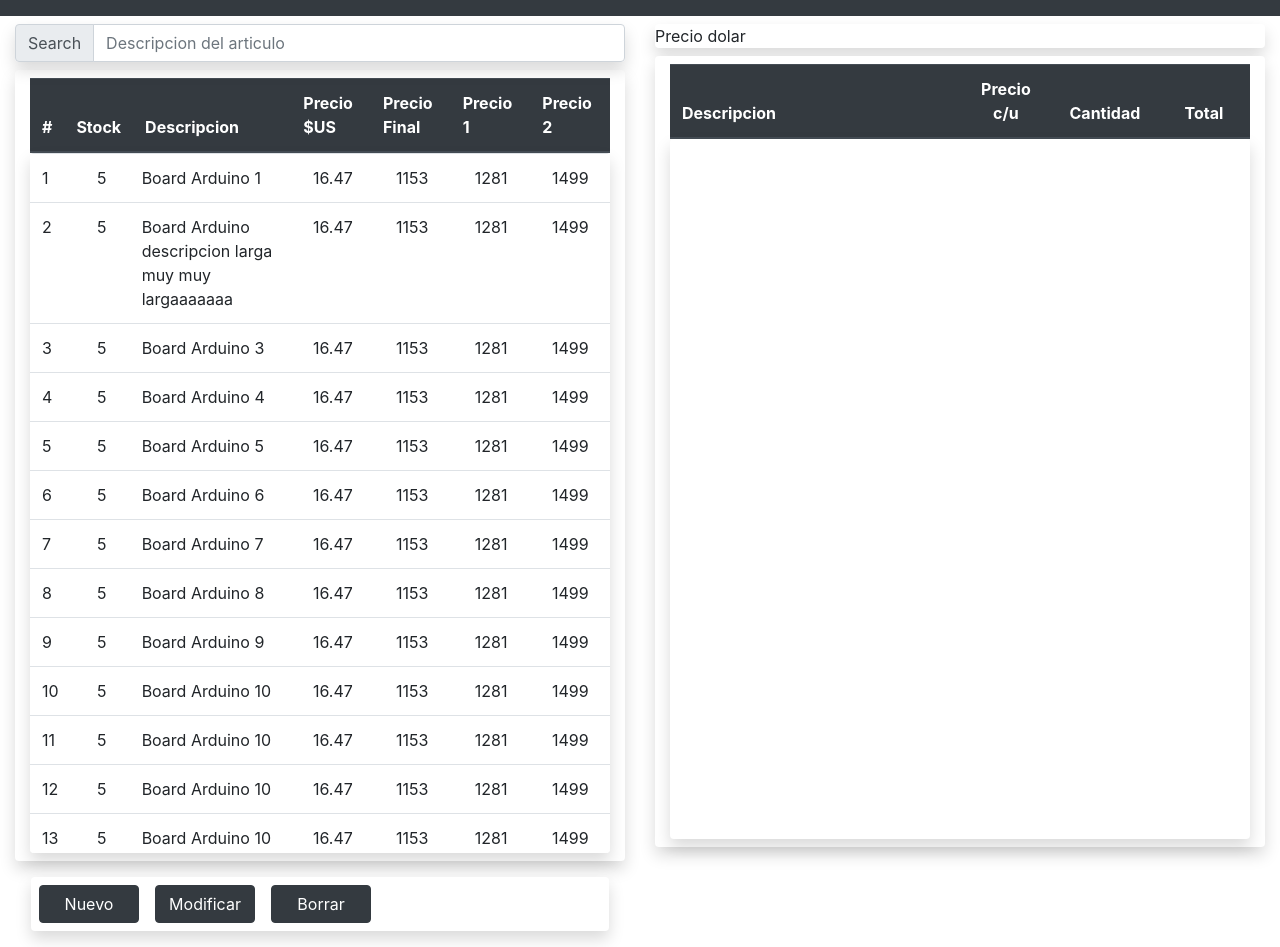
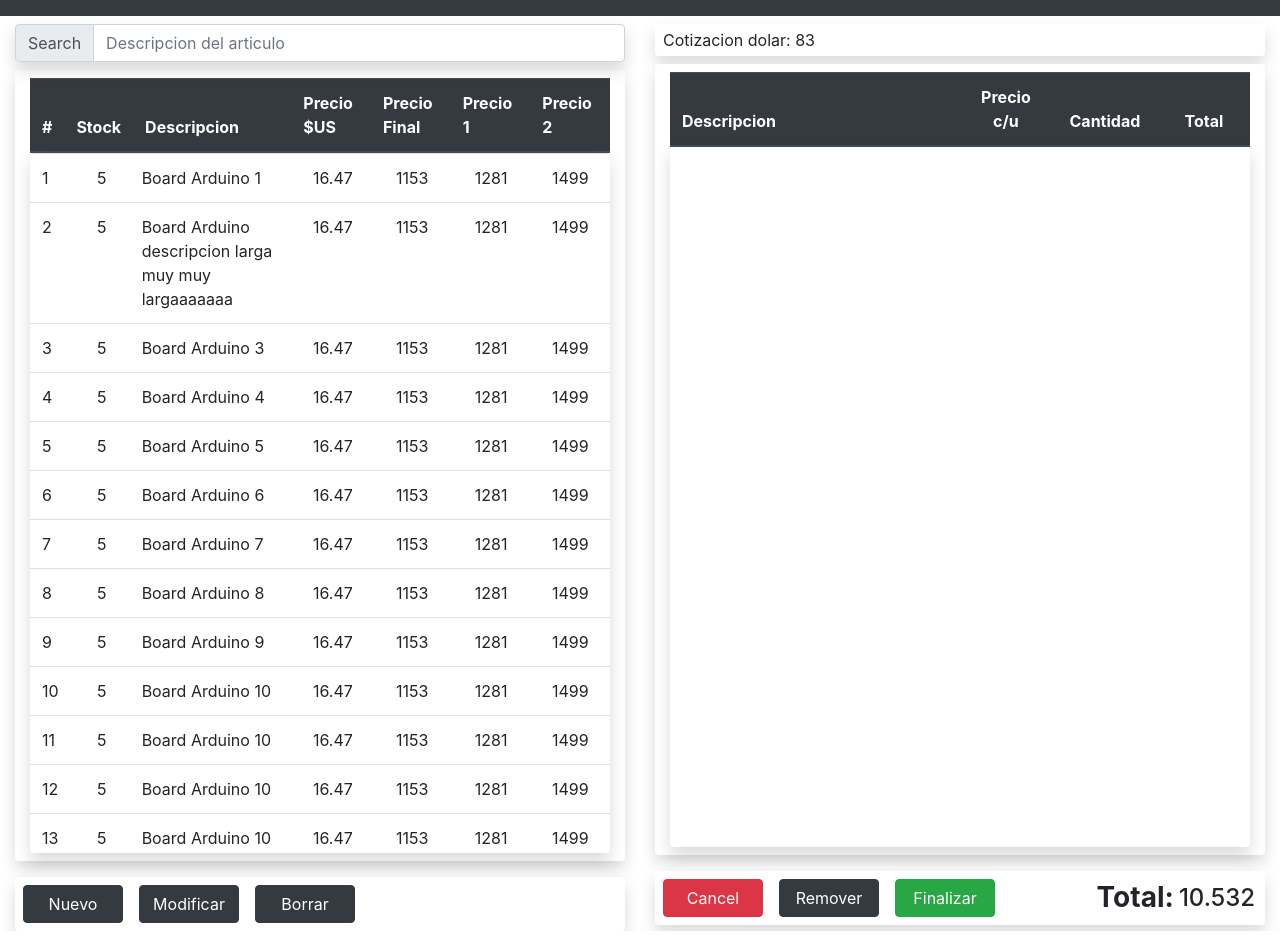
Before and after one commit to Santiago1987/Gestion-ventas-app, a React (Create React App) app: page / in a window 1280 px wide. Shown: the part 40-987 px from the top of the page. Built offline with nearby package versions, Linux system fonts and the light colour scheme.

Commit message:
commit 10102020

```diff
--- a/src/containers/ProducsView/BtnProdList.jsx
+++ b/src/containers/ProducsView/BtnProdList.jsx
@@ -3,7 +3,7 @@ import Btn from "../../components/Button/Button";
 
 const BtnProdList = ({ handleOnClickBtn }) => {
   return (
-    <div className="shadow bg-white rounded m-3 d-flex flex-row">
+    <div className="shadow bg-white rounded mt-3 d-flex flex-row">
       <Btn
         type="new"
         gridType="PRODUCTS"
--- a/src/containers/SalesView/Sales.jsx
+++ b/src/containers/SalesView/Sales.jsx
@@ -1,86 +1,18 @@
-import React, { useState } from "react";
-import Table from "../../components/Table/Table";
-import { useSelector, useDispatch } from "react-redux";
-
-import { selectProd } from "../../actions";
+import React from "react";
+import SalesTop from "./SalesTop";
+import SalesGrd from "./SalesGrd";
+import SalesFoot from "./SalesFoot";
 
 const Sales = () => {
-  //Reducers
-  const salesProducts = useSelector((state) => state.salesProducts);
-  const selectedProd = useSelector((state) => state.selectedProd);
+  const handleOnClickBtn = () => {};
 
-  const dispatch = useDispatch();
-
-  // Row selection
-  const handleRowSelect = (id, table) => {
-    dispatch(selectProd({ id: id, table: table }));
-  };
-
-  const handleOnDobleClick = () => null;
-
-  const handleOnChange = (id) => null;
-
-  let titles = {
-    id: "id",
-    descr: "Descripcion",
-    precio: "Precio c/u",
-    cant: "Cantidad",
-    total: "Total",
-  };
-
-  let items = [];
-
-  items = salesProducts.map((s) => ({
-    id: s.id,
-    descr: s.descripcion,
-    precio: s.precio,
-    cant: s.cant,
-    total: s.precio * s.cant,
-  }));
-
-  let content = <p>Loading.....</p>;
-
-  if (salesProducts.length === 0) {
-    content = (
-      <>
-        <div className="mb-2 shadow bg-white rounded mt-2">
-          <span>Precio dolar</span>
-        </div>
-        <div className="container shadow bg-white rounded py-2">
-          <Table type="SALES" titles={titles} />
-          <div className="shadow bg-white rounded salesTable">
-            <Table
-              type="SALES"
-              items={items}
-              handleRowSelect={handleRowSelect}
-              handleOnDobleClick={handleOnDobleClick}
-              selectedProd={selectedProd}
-            />
-          </div>
-        </div>
-        <div
-          className="col-sm shadow bg-white rounded m-3"
-          styles={{ height: "60px" }}
-        ></div>
-      </>
-    );
-  } else if (items.length > 0) {
-    content = (
-      <div className="container shadow bg-white rounded py-2">
-        <Table type="SALES" titles={titles} />
-        <div className="shadow bg-white rounded salesTable">
-          <Table
-            type="SALES"
-            items={items}
-            handleRowSelect={handleRowSelect}
-            handleOnDobleClick={handleOnDobleClick}
-            handleOnChange={handleOnChange}
-            selectedProd={selectedProd}
-          />
-        </div>
-      </div>
-    );
-  }
+  let content = (
+    <>
+      <SalesTop />
+      <SalesGrd />
+      <SalesFoot handleOnClickBtn={handleOnClickBtn} />
+    </>
+  );
 
   return content;
 };
--- /dev/null
+++ b/src/containers/SalesView/SalesFoot.jsx
@@ -0,0 +1,50 @@
+import React from "react";
+import Btn from "../../components/Button/Button";
+
+const SalesFoot = (handleOnClickBtn) => {
+  return (
+    <div className="shadow bg-white rounded mt-3 d-flex flex-row justify-content-between">
+      <div>
+        <Btn
+          type="cancel"
+          gridType="SALES"
+          title="Cancel"
+          classes="btn btn-danger m-2"
+          onclick={handleOnClickBtn}
+          styles={{ width: "100px" }}
+        />
+        <Btn
+          type="remove"
+          gridType="SALES"
+          title="Remover"
+          classes="btn btn-dark m-2"
+          onclick={handleOnClickBtn}
+          styles={{ width: "100px" }}
+        />
+        <Btn
+          type="finish"
+          gridType="SALES"
+          title="Finalizar"
+          classes="btn btn-success m-2"
+          onclick={handleOnClickBtn}
+          styles={{ width: "100px" }}
+        />
+      </div>
+      <div className="d-flex flex-row">
+        <h3 style={{ fontWeight: "bold", padding: "5px", margin: "auto" }}>
+          Total:
+        </h3>
+        <h4
+          style={{
+            margin: "auto",
+            marginRight: "10px",
+          }}
+        >
+          10.532
+        </h4>
+      </div>
+    </div>
+  );
+};
+
+export default SalesFoot;
--- /dev/null
+++ b/src/containers/SalesView/SalesGrd.jsx
@@ -0,0 +1,87 @@
+import React from "react";
+import { useSelector, useDispatch } from "react-redux";
+import { selectProd } from "../../actions/";
+
+import Table from "../../components/Table/Table";
+
+const SalesGrd = () => {
+  //------------------------------Reducers-------------------------------------------
+  const salesProducts = useSelector((state) => state.salesProducts);
+  const selectedProd = useSelector((state) => state.selectedProd);
+
+  const dispatch = useDispatch();
+
+  //------------------------------Row functions-------------------------------------------
+  const handleRowSelect = (id, table) => {
+    dispatch(selectProd({ id: id, table: table }));
+  };
+
+  const handleOnDobleClick = () => null;
+
+  const handleOnChange = (id) => null;
+
+  //------------------------------Variables-------------------------------------------
+  let titles = {
+    id: "id",
+    descr: "Descripcion",
+    precio: "Precio c/u",
+    cant: "Cantidad",
+    total: "Total",
+  };
+
+  let items = [];
+
+  items = salesProducts.map((s) => ({
+    id: s.id,
+    descr: s.descripcion,
+    precio: s.precio,
+    cant: s.cant,
+    total: s.precio * s.cant,
+  }));
+
+  //------------------------------Render-------------------------------------------
+  let content = <p>Loading.....</p>;
+
+  if (salesProducts.length === 0) {
+    content = (
+      <>
+        <div className="container shadow bg-white rounded py-2">
+          <Table type="SALES" titles={titles} />
+          <div className="shadow bg-white rounded salesTable">
+            <Table
+              type="SALES"
+              items={items}
+              handleRowSelect={handleRowSelect}
+              handleOnDobleClick={handleOnDobleClick}
+              selectedProd={selectedProd}
+            />
+          </div>
+        </div>
+        <div
+          className="col-sm shadow bg-white rounded m-3"
+          styles={{ height: "60px" }}
+        ></div>
+      </>
+    );
+  } else if (items.length > 0) {
+    content = (
+      <div className="container shadow bg-white rounded py-2">
+        <Table type="SALES" titles={titles} />
+        <div className="shadow bg-white rounded salesTable">
+          <Table
+            type="SALES"
+            items={items}
+            handleRowSelect={handleRowSelect}
+            handleOnDobleClick={handleOnDobleClick}
+            handleOnChange={handleOnChange}
+            selectedProd={selectedProd}
+          />
+        </div>
+      </div>
+    );
+  }
+
+  return content;
+};
+
+export default SalesGrd;
--- /dev/null
+++ b/src/containers/SalesView/SalesTop.jsx
@@ -0,0 +1,13 @@
+import React from "react";
+
+const SalesTop = () => {
+  return (
+    <div className="shadow bg-white rounded mb-2 mt-2 d-flex flex-row">
+      <div className="p-1">
+        <span className="p-1">Cotizacion dolar: 83</span>
+      </div>
+    </div>
+  );
+};
+
+export default SalesTop;
```
Also changed, not shown: src/containers/SalesView/TopSales.jsx (deleted, +0 -7 lines).
